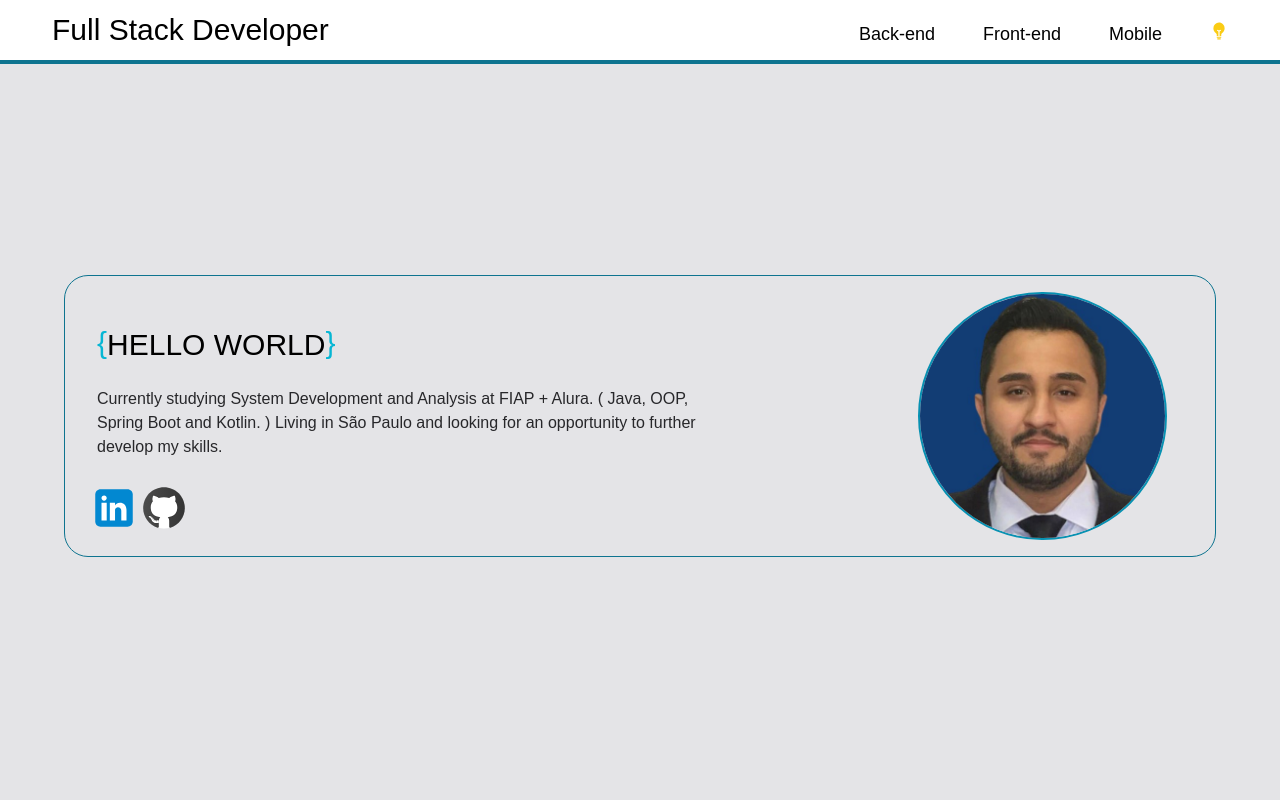
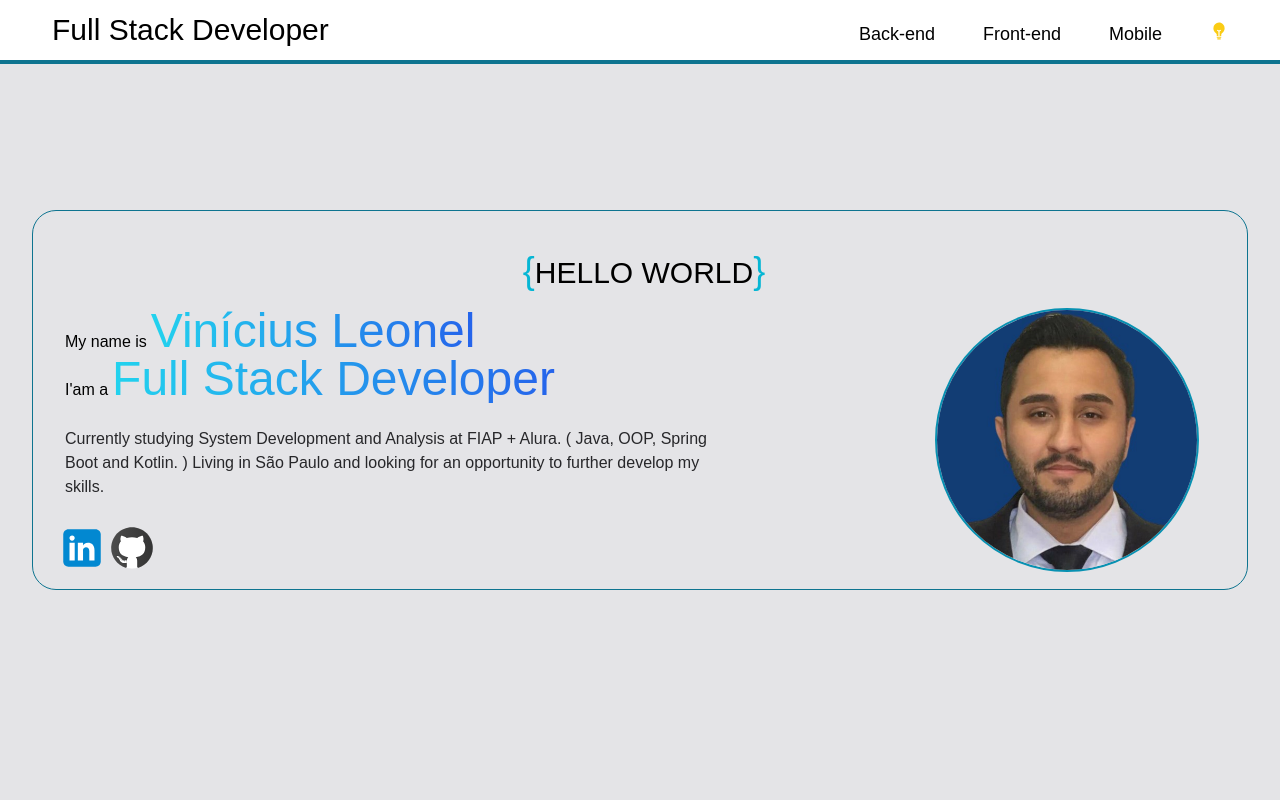
Before and after one commit to viniciusleonel/vinicius-leonel, a Next.js app: page / in a window 1280 px wide. Shown: the top 800 px of the page. Built offline with nearby package versions, Linux system fonts and the light colour scheme; a web font is replaced by a local one.

Commit message:
adicionando e estilizando informacoes no component about

```diff
--- a/src/app/components/About/about.tsx
+++ b/src/app/components/About/about.tsx
@@ -1,16 +1,27 @@
+/* eslint-disable react/no-unescaped-entities */
 import Image from "next/image";
 import Link from "next/link";
 import { lusitana } from '@/app/ui/fonts';
 
 export default function About () {
     return (
-        <div className=" pt-8 px-6 sm:px-10 md:px-16 lg:px-60">
-            <div className="px-6 bg-zinc-200 dark:bg-zinc-900 flex flex-col sm:flex-row items-center justify-center p-4 w-full border border-cyan-700 rounded-3xl">
+        <div className="mx-8 lg:mx-16 bg-zinc-200 dark:bg-zinc-900 border border-cyan-700 rounded-3xl">
+                <div className="mt-10 ms-1 text-2xl md:text-3xl flex items-center justify-center w-full">
+                    <span className="text-cyan-500 text-4xl">&#123;</span>
+                    <h2 className="pt-1"> HELLO WORLD </h2>
+                    <span className="text-cyan-500 text-4xl">&#125;</span>
+                </div>
+            <div className="px-6  flex flex-col sm:flex-row items-center justify-center p-4 w-full ">
                 <div>
-                    <div className="mt-6 ms-2 text-2xl md:text-3xl flex items-center">
-                        <span className="text-cyan-500">&#123;</span>
-                        <h2 className="pt-1"> HELLO WORLD </h2>
-                        <span className="text-cyan-500">&#125;</span>
+                    <div className=" ms-2 w-full">
+                        <div className=" flex flex-col md:flex-row items-baseline">
+                            <p className="">My name is </p>
+                            <h1 className="ms-1 text-5xl bg-clip-text text-transparent bg-gradient-to-r from-cyan-400 to-blue-600"> Vinícius Leonel</h1>
+                        </div>
+                        <div className="flex flex-col md:flex-row items-baseline">
+                            <p className="">I'am a</p>
+                            <h2 className="ms-1 justify-end text-5xl bg-clip-text text-transparent bg-gradient-to-r from-cyan-400 to-blue-600">Full Stack Developer</h2>
+                        </div>
                     </div>
                     <p className={`${lusitana.className} mt-6 ms-2 sm:w-3/4 w-full text-sm md:text-base text-zinc-800 dark:text-zinc-400`}>
                         Currently studying System Development and Analysis at FIAP + Alura. ( Java, OOP, Spring Boot and Kotlin. )
```
Lines whose indentation alone changed are shown as unchanged.
